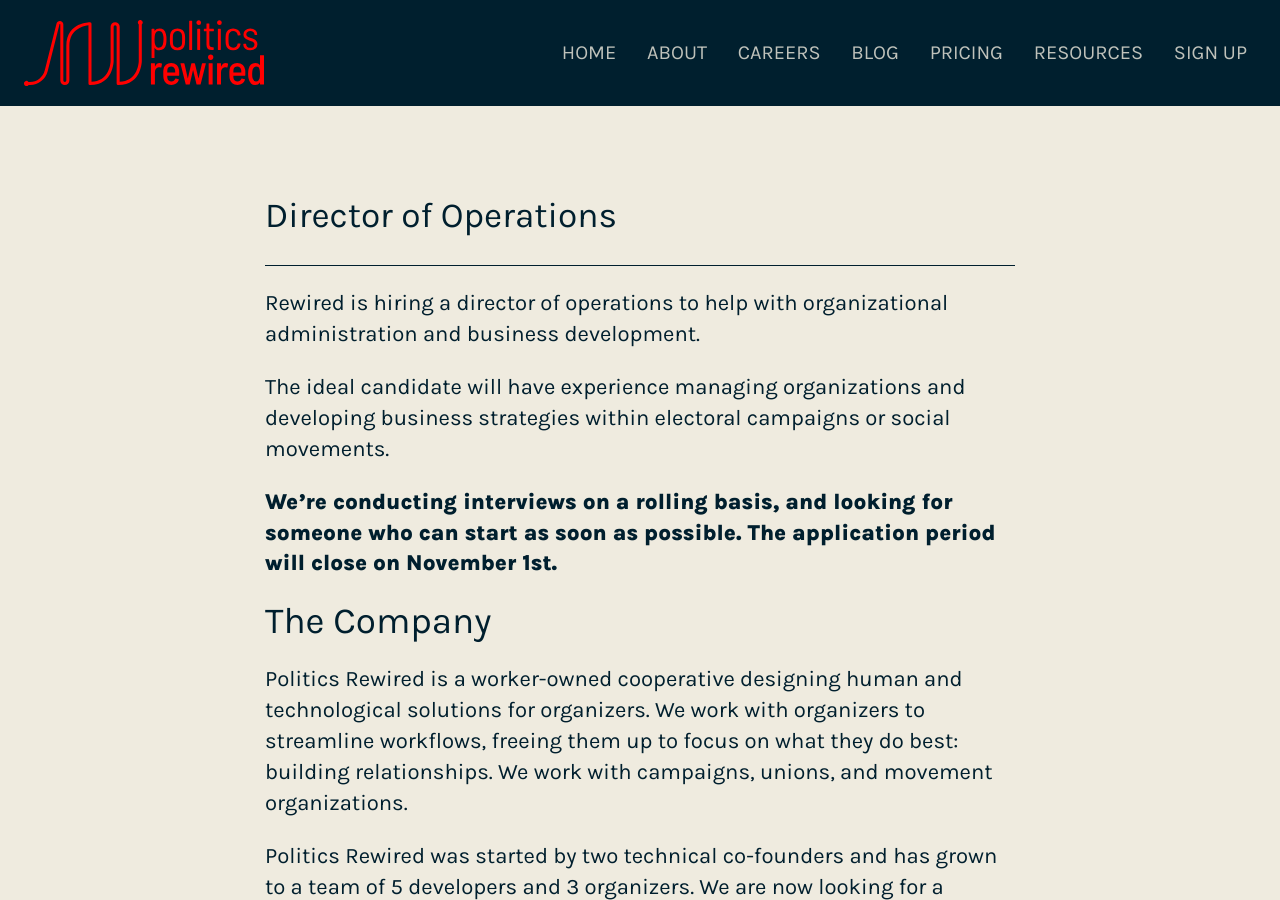
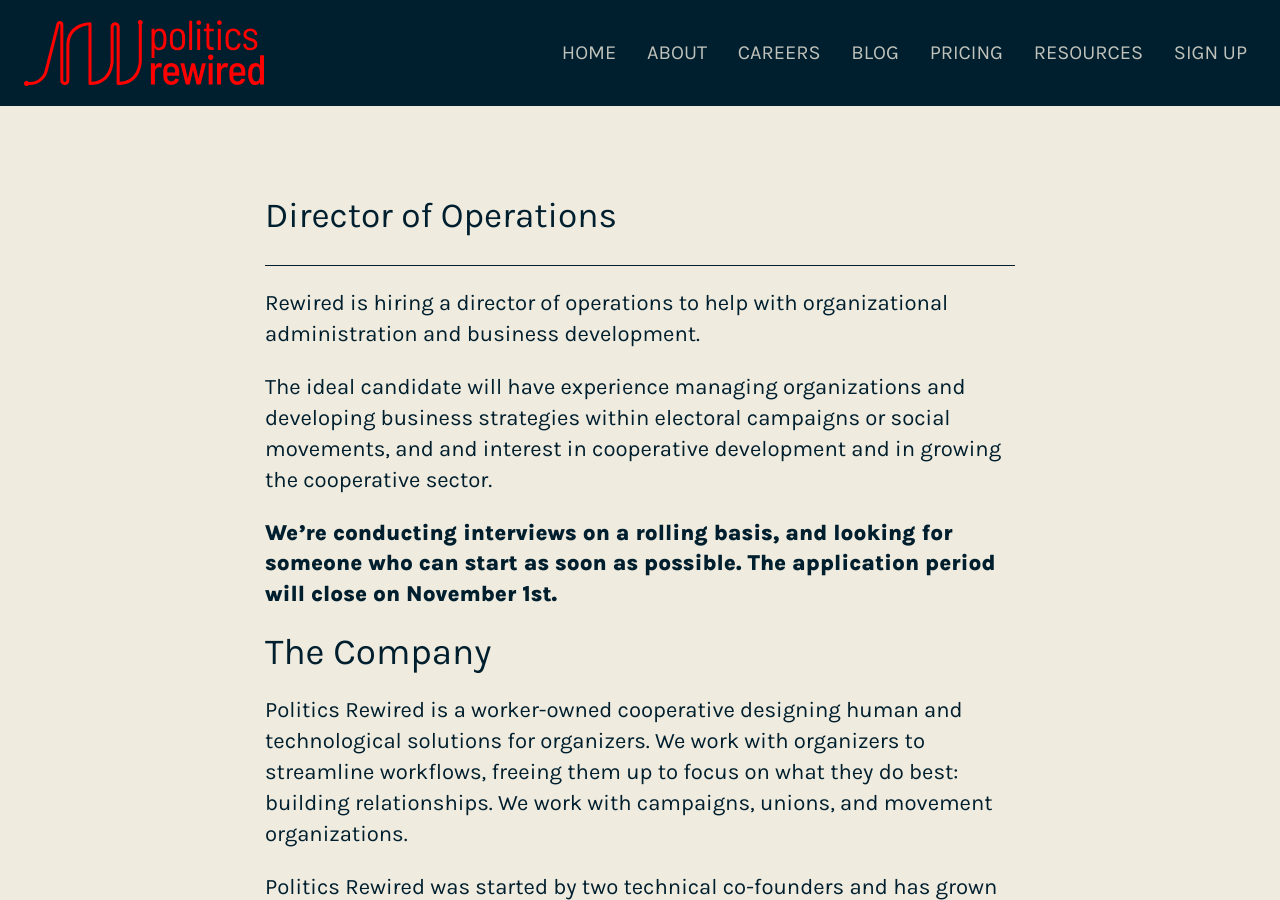
Before and after one commit to politics-rewired/politics-rewired.github.io, a Jekyll site: the page built from careers/director-of-operations.md, in a window 1280 px wide and 900 px high. Built offline with Jekyll 4.4.1, drawn with Linux system fonts in a browser that asks for light colours.

Commit message:
feat: add coop development

```diff
--- a/careers/director-of-operations.md
+++ b/careers/director-of-operations.md
@@ -7,7 +7,7 @@
 
 Rewired is hiring a director of operations to help with organizational administration and business development.
 
-The ideal candidate will have experience managing organizations and developing business strategies within electoral campaigns or social movements.
+The ideal candidate will have experience managing organizations and developing business strategies within electoral campaigns or social movements, and and interest in cooperative development and in growing the cooperative sector.
 
 **We're conducting interviews on a rolling basis, and looking for someone who can start as soon as possible. The application period will close on November 1st.**
 
```
